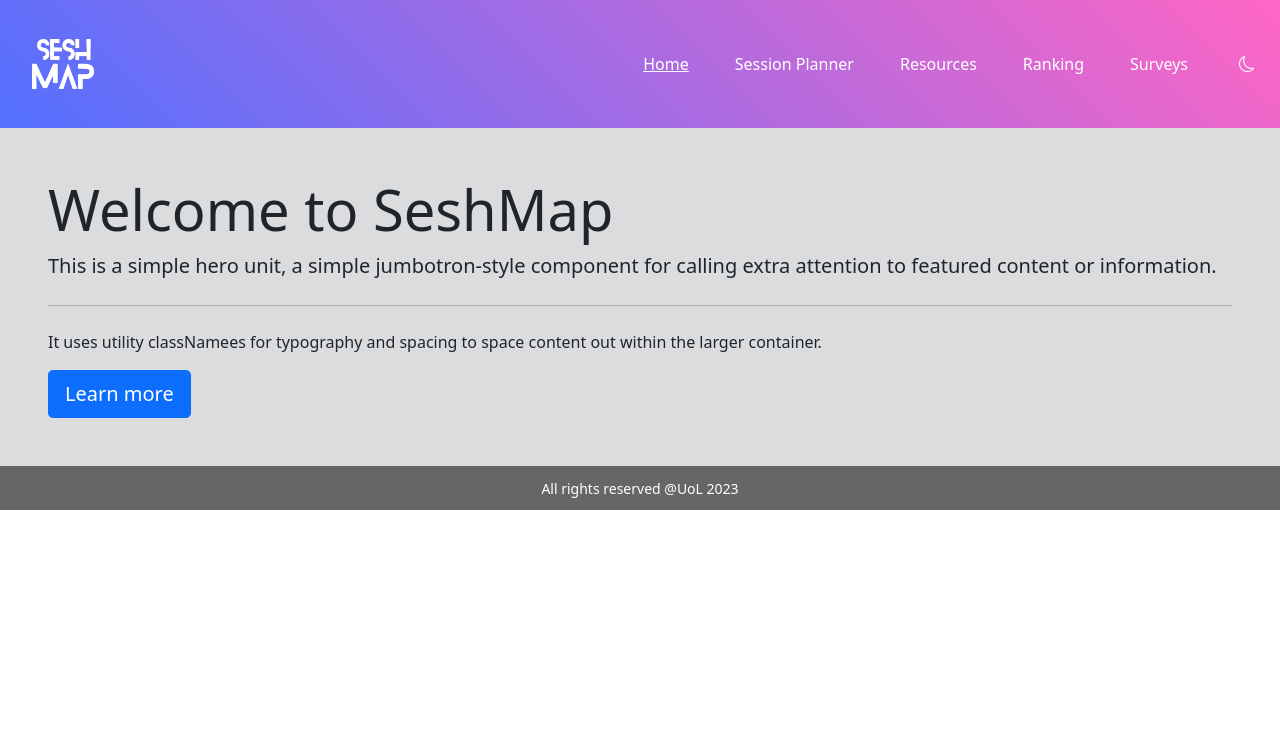
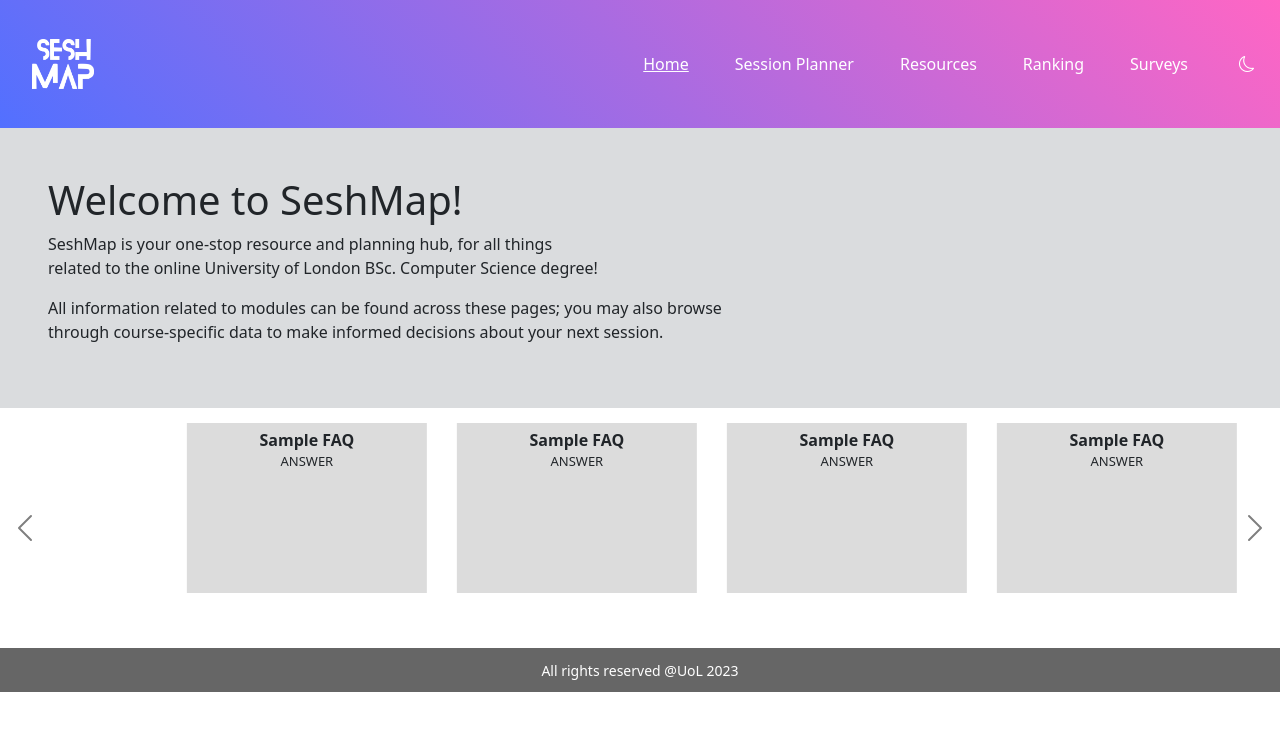
Before and after one commit to jberkovica/SeshMap, a React (Create React App) app: page / in a window 1280 px wide. Shown: the top 730 px of the page. Built offline with nearby package versions, Linux system fonts and the light colour scheme.

Commit message:
Carousel Implemented
Implemented FAQ carousel, added a separate component for it along with a CSS file.
Week and Acknowledgements implementation implemented.

```diff
--- a/src/pages/Home.css
+++ b/src/pages/Home.css
@@ -0,0 +1,5 @@
+body{
+    display: flex;
+    background-color: #000;
+    text-emphasis-color: black;
+}
--- a/src/pages/Home.js
+++ b/src/pages/Home.js
@@ -1,25 +1,50 @@
 import React from "react";
+import Q_Carousel from "./Q_Carousel.js"
+
 
 function Home() {
+
+
+// Week identification code extracted from Denis Bakunovitch's
+// "what week is it" web application
+
+function weeklee() {
+    //const dateFrom = new Date('2020-04-20');
+    //const dateFrom = new Date('2020-10-12');
+    //const dateFrom = new Date('2021-04-12');
+    //const dateFrom = new Date('2021-10-11');
+    //const dateFrom = new Date('2022-04-04');
+    //const dateFrom = new Date('2022-10-10');
+    const dateFrom = new Date('2023-04-17');
+
+
+    const dateTo = new Date();
+    let w = Math.ceil((dateTo - dateFrom)/(1000*60*60*24*7));
+
+    if(w < 1 || w > 22) { w = '∞'; }
+    console.log(w);
+    return w;
+
+};
+
+
     return (
-        // TODO: implement grid
+        <>
         <div>
-            <div className="bg-secondary bg-opacity-25 p-5 rounded-lg">
-                <h1 className="display-4">Welcome to SeshMap</h1>
-                <p className="lead">
-                    This is a simple hero unit, a simple jumbotron-style component
-                    for calling extra attention to featured content or information.
+            <div className="bg-secondary bg-opacity-25 p-5 rounded-lg text-left">
+                <h2 className="display-6">Welcome to SeshMap!</h2>
+                <p>
+                    SeshMap is your one-stop resource and planning hub, for all things<br></br>
+                    related to the online University of London BSc. Computer Science degree!
                 </p>
-                <hr className="my-4"></hr>
                 <p>
-                    It uses utility classNamees for typography and spacing to space
-                    content out within the larger container.
+                    All information related to modules can be found across these pages; you may also browse <br></br>
+                    through course-specific data to make informed decisions about your next session.
                 </p>
-                <a className="btn btn-primary btn-lg" href="/" role="button">
-                    Learn more
-                </a>
             </div>
+            <Q_Carousel />
         </div>
+        </>
     );
 }
 
--- /dev/null
+++ b/src/pages/Q_Carousel.css
@@ -0,0 +1,69 @@
+.slidebox {
+    width: 300px;
+    border: 5px solid gray;
+    padding: 10 px;
+    margin: 10px;
+}
+
+.carousel{
+  margin:auto;
+  width: 100%;
+}
+
+.carousel-inner {
+    height: 240px;
+}
+
+.carousel-caption
+{
+    text-align: left;
+    text-decoration-color: white;
+}
+
+.BoxHeader
+{
+    font-size: 16px;
+    font-weight: bold;
+}
+
+
+
+.Box
+{
+    justify-content: center;
+    width: 240px;
+    height: 170px;
+    font-size: 13px;
+    text-align: center;
+    background-color: #DCDCDC;
+    margin: 15px;
+    padding: 5px;
+}
+
+.flex-container
+{
+    display: flex;
+    margin: auto;
+    justify-content: center;
+}
+
+.BoxContent
+{
+    text-align: center;
+    overflow-wrap: normal;
+    font-size: 13px;
+    font-weight: normal;
+}
+
+.carousel-caption{
+    color: black;
+    top: 50%;
+}
+
+.carousel-control-next,
+.carousel-control-prev /*, .carousel-indicators */ {
+  filter: invert(100%);
+  max-width: 100%;
+  width: 50px;
+  vertical-align: middle;
+}
--- /dev/null
+++ b/src/pages/Q_Carousel.js
@@ -0,0 +1,99 @@
+import "./Q_Carousel.css";
+import Carousel from '../../node_modules/react-bootstrap/Carousel';
+
+function Q_Carousel()
+{
+    return (
+    <Carousel>
+        <Carousel.Item>
+                <div>
+                    <div id = "Slide-1">
+                        <div className = "flex-container">
+                            <div className = "Box">
+                                <div className = "BoxHeader">
+                                    What is Seshmap?
+                                </div>
+                                <div className = "BoxContent">
+                                    Seshmap is an intuitive session planning utility
+                                    designed by students for students, specifically made
+                                    for the online UoL BSc Computer Science degree.
+                                </div>
+                            </div>
+                            <div className = "Box">
+                                <div className = "BoxHeader">
+                                    How can Seshmap help me?
+                                </div>
+                                <div className = "BoxContent">
+                                    SeshMap provides a dynamic utility based on course information and
+                                    student feedback from "Going Next Level", that allows you to make comparisons
+                                    that can help you plan your upcoming session.
+                                </div>
+                            </div>
+                            <div className = "Box">
+                                <div className = "BoxHeader">
+                                    How does it work?
+                                </div>
+                                <div className = "BoxContent">
+                                    Find the courses that you are interested in from the Resources tab,
+                                    make a note of your tentative modules then proceed to the Ranking tab
+                                    and plan your upcoming semesters based on the data.
+                                </div>
+                            </div>
+                            <div className = "Box">
+                                <div className = "BoxHeader">
+                                    Sample FAQ
+                                </div>
+                                <div className = "BoxContent">
+                                    ANSWER
+                                </div>
+                            </div>
+                        </div>
+                    </div>
+                </div>
+        </Carousel.Item>
+
+        <Carousel.Item>
+                <div>
+                    <div id = "Slide-1">
+                        <div className = "flex-container">
+                            <div className = "Box">
+                                <div className = "BoxHeader">
+                                    Sample FAQ
+                                </div>
+                                <div className = "BoxContent">
+                                    ANSWER
+                                </div>
+                            </div>
+                            <div className = "Box">
+                                <div className = "BoxHeader">
+                                    Sample FAQ
+                                </div>
+                                <div className = "BoxContent">
+                                    ANSWER
+                                </div>
+                            </div>
+                            <div className = "Box">
+                                <div className = "BoxHeader">
+                                    Sample FAQ
+                                </div>
+                                <div className = "BoxContent">
+                                    ANSWER
+                                </div>
+                            </div>
+                            <div className = "Box">
+                                <div className = "BoxHeader">
+                                    Sample FAQ
+                                </div>
+                                <div className = "BoxContent">
+                                    ANSWER
+                                </div>
+                            </div>
+                        </div>
+                    </div>
+                </div>
+        </Carousel.Item>
+    </Carousel>
+    );
+}
+
+export default Q_Carousel;
```
